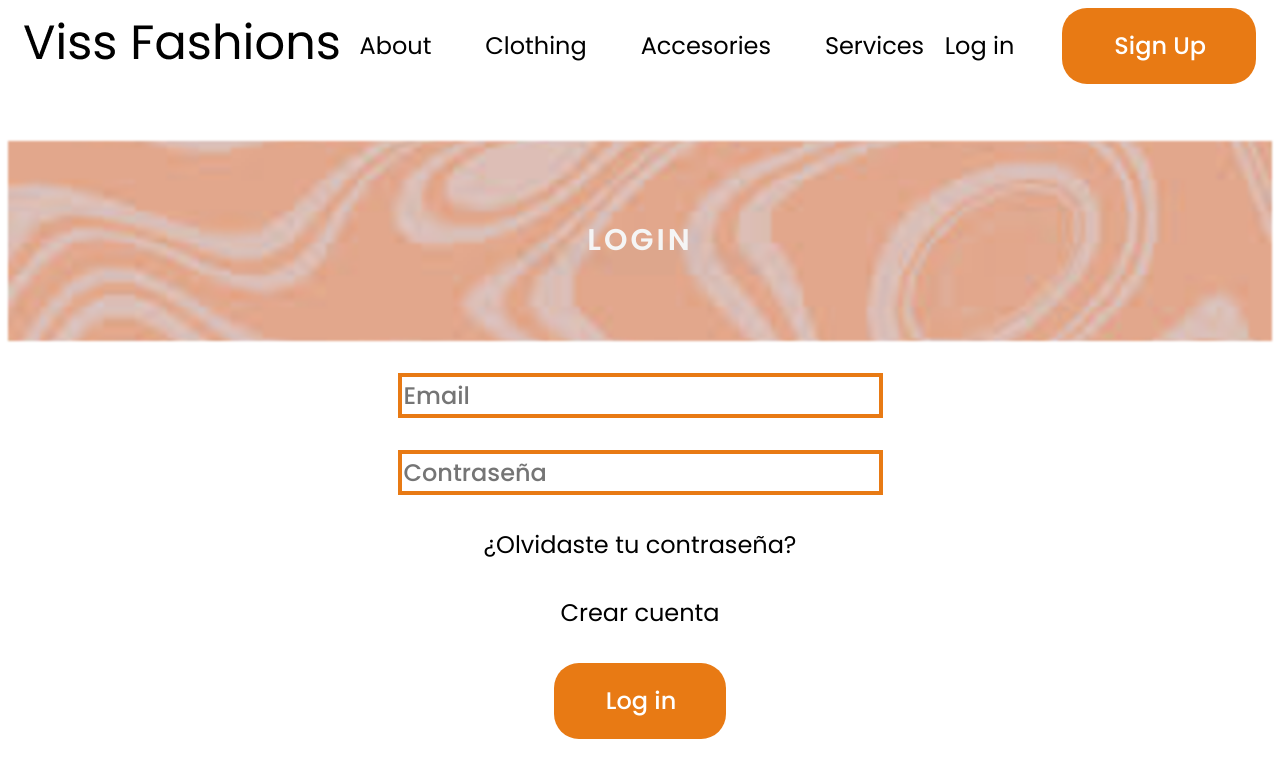
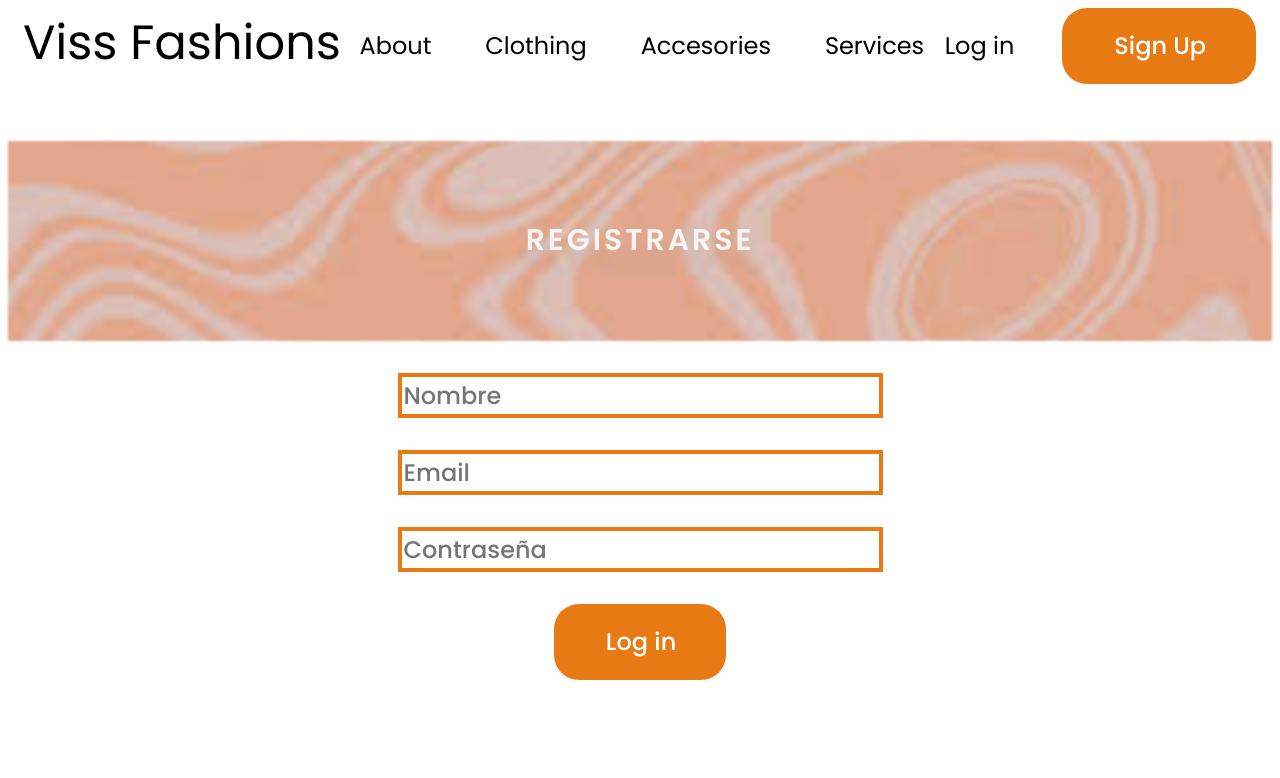
Before and after one commit to Marquez-22/proyecto-2.0, a Next.js app: page /login in a window 1280 px wide. Shown: the top 778 px of the page. Built offline with nearby package versions, Linux system fonts and the light colour scheme.

Commit message:
Formulario de Sig Up

```diff
--- a/src/components/Formulariologin/index.tsx
+++ b/src/components/Formulariologin/index.tsx
@@ -1,6 +1,6 @@
 import { Button } from "../Button"
 import { Input } from "../Input"
-import {Link} from "../Link"
+
 
 type FormulariologinType = "formloginType1" | "formloginType2"
 
@@ -13,26 +13,22 @@ export const Formulariologin = () => {
     return (<>
         <form >
             <Input
+                name="Nombre"
+                placeholder="Nombre"
+                typeinput="text"
+            />
+            <Input
                 name="Email"
                 placeholder="Email"
-                typeinput="email"
+                typeinput="text"
             />
+
             <Input
-                name="Password"
+                name="Contraseña"
                 placeholder="Contraseña"
-                typeinput="password"
+                typeinput="text"
             />
-            <Link
-                href="">
-                ¿Olvidaste tu contraseña?
 
-            </Link>
-
-            <Link
-                href="">
-                Crear cuenta
-
-            </Link>
             <Button>Log in</Button>
         </form>
 
--- a/src/pages/login.tsx
+++ b/src/pages/login.tsx
@@ -4,10 +4,10 @@ import Layout from "../components/Layout"
 import { Tituloimg } from "../components/Tituloimg"
 
 const LoginPage = () => (
-    <Layout title="Acceder">
+    <Layout title="Registrarse">
         <Tituloimg
             img="/images/fondo.png"
-            title=" login"
+            title=" Registrarse"
             type="tituloimg2"
         />
 
--- a/src/pages/signup.tsx
+++ b/src/pages/signup.tsx
@@ -1,5 +1,5 @@
 
-import { Formulariologin } from "../components/Formulariologin"
+import { Formulariosignup } from "../components/Formulariosignup"
 import Layout from "../components/Layout"
 import { Tituloimg } from "../components/Tituloimg"
 
@@ -13,7 +13,7 @@ const SignupPages = () => (
 
 
         />
-         <Formulariologin />
+         <Formulariosignup />
 
 
     </Layout>
```
Also changed, not shown: src/components/Formulariosignup/index.tsx (+51 -0 lines).
